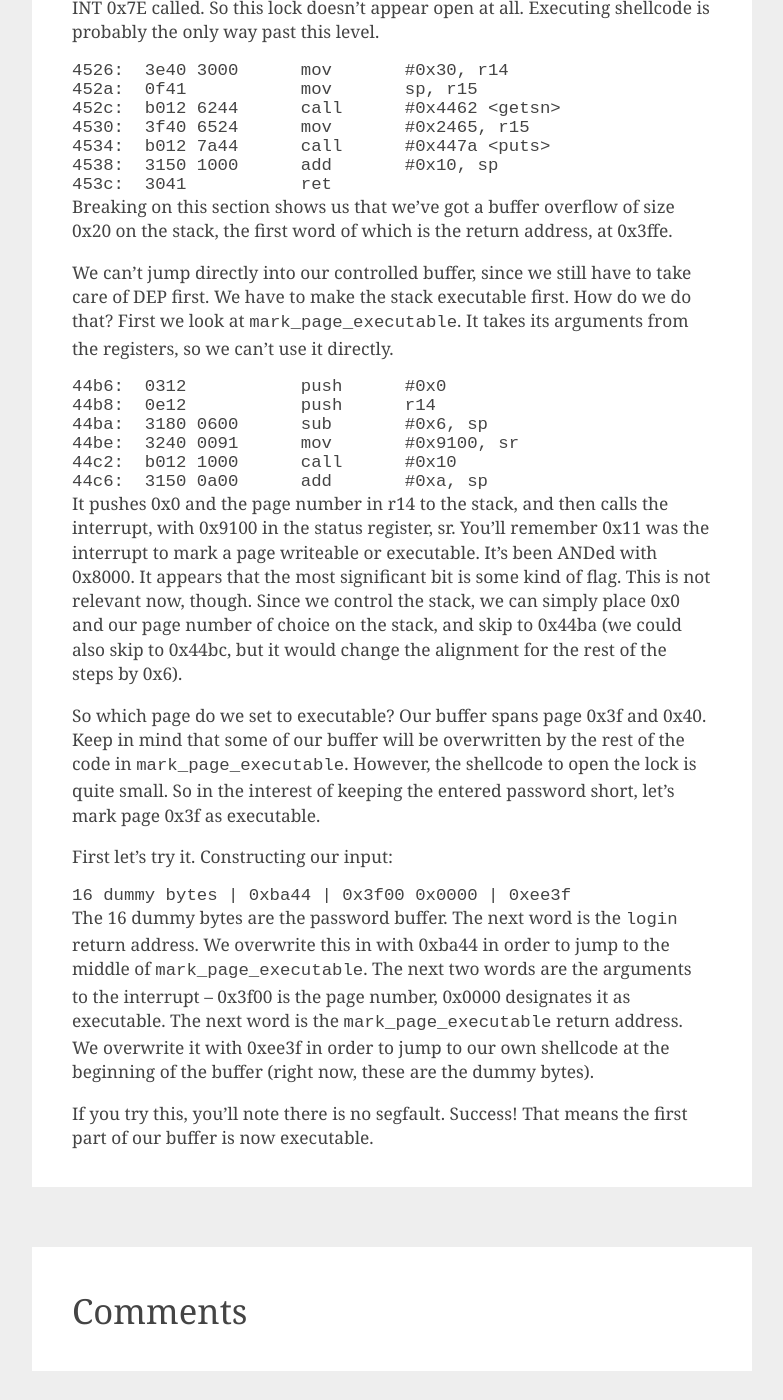
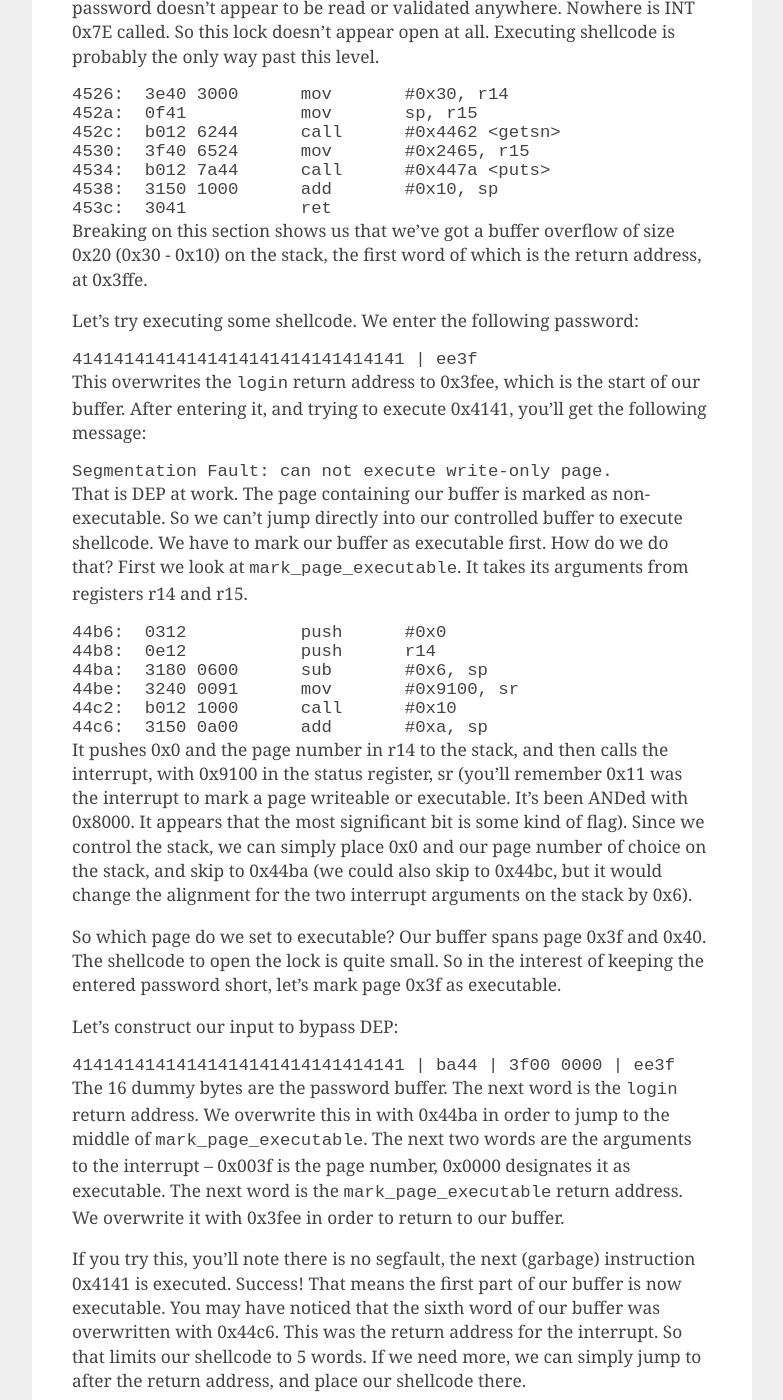
Before and after one commit to avanpo/avanpo.github.io, a Jekyll site: the page built from _posts/2015-12-14-microcorruption-bangalore-writeup.md, in a window 1280 px wide and 1400 px high, scrolled down 1092 px. Shown: the whole window, without its empty margins (248-1031 px from the left). Built offline with Jekyll 4.4.1, drawn with Linux system fonts in a browser that asks for light colours; Markdown is read by kramdown in place of the engine named in the settings; comment, search, counter and statistics services are not loaded; some of the changed text lies outside the part shown.

Commit message:
finished bangalore writeup

````diff
--- a/_posts/2015-12-14-microcorruption-bangalore-writeup.md
+++ b/_posts/2015-12-14-microcorruption-bangalore-writeup.md
@@ -4,18 +4,18 @@
 comments: true
 ---
 
-This level introduces the concept of DEP, or Data Execution Prevention. You can read a lot about DEP elsewhere, but the gist of it is in the name -- it prevents instructions from being executed in certain areas of memory. So simply injecting and running our favorite shellcode will no longer work, if that area of memory is marked as non-executable. We will have to find a way around DEP, first. Let's check the Lock Manual for the specifics.
+This level introduces the concept of DEP, or Data Execution Prevention. You can read a lot about DEP elsewhere, but the gist of it is in the name -- it prevents instructions from being executed in certain areas of memory. So simply injecting and running your favorite shellcode will no longer work, if that area of memory is marked as non-executable. We will have to find a way around DEP. Let's check the Lock Manual for the specifics.
 
-Under the interrupts, we can see that `INT 0x10` without any arguments turns on DEP. There doesn't appear to be a way to turn it off. `INT 0x11` marks a page as either only executable, or only writeable. It takes two arguments, the first argument being the page number, the second being 1 if writeable, 0 if executable. Okay, that sound pretty simple.
+Under the interrupts, we can see that `INT 0x10` without any arguments turns on DEP. There doesn't appear to be a way to turn it off. `INT 0x11` marks a page as either only executable, or only writeable. It takes two arguments, the first argument being the page number, the second being 1 if writeable, 0 if executable. Okay, that sound pretty straightforward.
 
-The executable is pretty short and straightforward compared to previous levels. `set_up_protection` is called, which first marks the pages as writeable or executable, and then turns on DEP.
+The executable is pretty short and easy to read compared to previous levels. `set_up_protection` is called, which marks pages as writeable or executable, and then turns on DEP.
 
 ```
 44e0:  0f43           clr	r15
 44e2:  b012 b444      call	#0x44b4 <mark_page_executable>
 ```
 
-The very first page is marked executable. This makes sense, since address 0x10 has a callgate causing the software interrupt we've used so many times.
+The very first page (0x00) is marked executable. This makes sense, since address 0x10 has a callgate causing the software interrupt that must be executable.
 
 ```
 44e6:  1b43           mov	#0x1, r11
@@ -40,9 +40,21 @@
 453c:  3041           ret
 ```
 
-Breaking on this section shows us that we've got a buffer overflow of size 0x20 on the stack, the first word of which is the return address, at 0x3ffe.
+Breaking on this section shows us that we've got a buffer overflow of size 0x20 (0x30 - 0x10) on the stack, the first word of which is the return address, at 0x3ffe.
 
-We can't jump directly into our controlled buffer, since we still have to take care of DEP first. We have to make the stack executable first. How do we do that? First we look at `mark_page_executable`. It takes its arguments from the registers, so we can't use it directly.
+Let's try executing some shellcode. We enter the following password:
+
+```
+41414141414141414141414141414141 | ee3f
+```
+
+This overwrites the `login` return address to 0x3fee, which is the start of our buffer. After entering it, and trying to execute 0x4141, you'll get the following message:
+
+```
+Segmentation Fault: can not execute write-only page.
+```
+
+That is DEP at work. The page containing our buffer is marked as non-executable. So we can't jump directly into our controlled buffer to execute shellcode. We have to mark our buffer as executable first. How do we do that? First we look at `mark_page_executable`. It takes its arguments from registers r14 and r15.
 
 ```
 44b6:  0312           push	#0x0
@@ -53,16 +65,31 @@
 44c6:  3150 0a00      add	#0xa, sp
 ```
 
-It pushes 0x0 and the page number in r14 to the stack, and then calls the interrupt, with 0x9100 in the status register, sr. You'll remember 0x11 was the interrupt to mark a page writeable or executable. It's been ANDed with 0x8000. It appears that the most significant bit is some kind of flag. This is not relevant now, though. Since we control the stack, we can simply place 0x0 and our page number of choice on the stack, and skip to 0x44ba (we could also skip to 0x44bc, but it would change the alignment for the rest of the steps by 0x6).
+It pushes 0x0 and the page number in r14 to the stack, and then calls the interrupt, with 0x9100 in the status register, sr (you'll remember 0x11 was the interrupt to mark a page writeable or executable. It's been ANDed with 0x8000. It appears that the most significant bit is some kind of flag). Since we control the stack, we can simply place 0x0 and our page number of choice on the stack, and skip to 0x44ba (we could also skip to 0x44bc, but it would change the alignment for the two interrupt arguments on the stack by 0x6).
 
-So which page do we set to executable? Our buffer spans page 0x3f and 0x40. Keep in mind that some of our buffer will be overwritten by the rest of the code in `mark_page_executable`. However, the shellcode to open the lock is quite small. So in the interest of keeping the entered password short, let's mark page 0x3f as executable.
+So which page do we set to executable? Our buffer spans page 0x3f and 0x40. The shellcode to open the lock is quite small. So in the interest of keeping the entered password short, let's mark page 0x3f as executable.
 
-First let's try it. Constructing our input:
+Let's construct our input to bypass DEP:
 
 ```
-16 dummy bytes | 0xba44 | 0x3f00 0x0000 | 0xee3f
+41414141414141414141414141414141 | ba44 | 3f00 0000 | ee3f
 ```
 
-The 16 dummy bytes are the password buffer. The next word is the `login` return address. We overwrite this in with 0xba44 in order to jump to the middle of `mark_page_executable`. The next two words are the arguments to the interrupt -- 0x3f00 is the page number, 0x0000 designates it as executable. The next word is the `mark_page_executable` return address. We overwrite it with 0xee3f in order to jump to our own shellcode at the beginning of the buffer (right now, these are the dummy bytes).
+The 16 dummy bytes are the password buffer. The next word is the `login` return address. We overwrite this in with 0x44ba in order to jump to the middle of `mark_page_executable`. The next two words are the arguments to the interrupt -- 0x003f is the page number, 0x0000 designates it as executable. The next word is the `mark_page_executable` return address. We overwrite it with 0x3fee in order to return to our buffer.
 
-If you try this, you'll note there is no segfault. Success! That means the first part of our buffer is now executable.
+If you try this, you'll note there is no segfault, the next (garbage) instruction 0x4141 is executed. Success! That means the first part of our buffer is now executable. You may have noticed that the sixth word of our buffer was overwritten with 0x44c6. This was the return address for the interrupt. So that limits our shellcode to 5 words. If we need more, we can simply jump to after the return address, and place our shellcode there.
+
+Now that everything is in place, we need to write the shellcode to open the lock. This is done by triggering `INT 0x7F`. So let's write the instructions to do that.
+
+```
+mov       #0xff00, sr
+call      #0x10
+```
+
+0xff00 is the result of 0x8000 AND 0x7f00. The rest is straightforward. The instructions can be translated into machine code by using the assembler on the site, referencing the MSP430 instruction set, or simply looking for similar instructions in the executable.
+
+Putting it all together, we get the following input that opens the lock.
+
+```
+3240 00ff b012 1000 4141 4141 4141 4141 ba44 3f00 0000 ee3f
+```
````
Also changed, not shown: other parts of _posts/2015-12-14-microcorruption-bangalore-writeup.md (+1 -1 lines).
